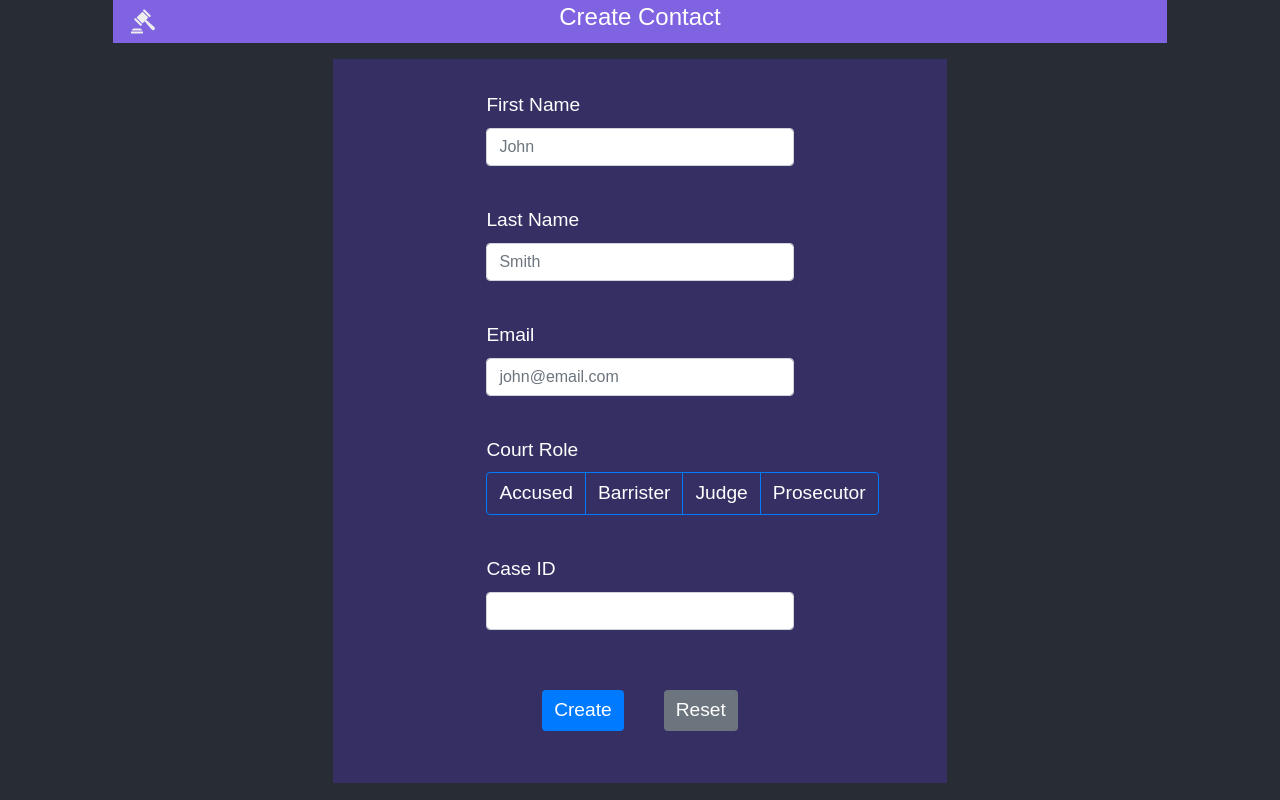
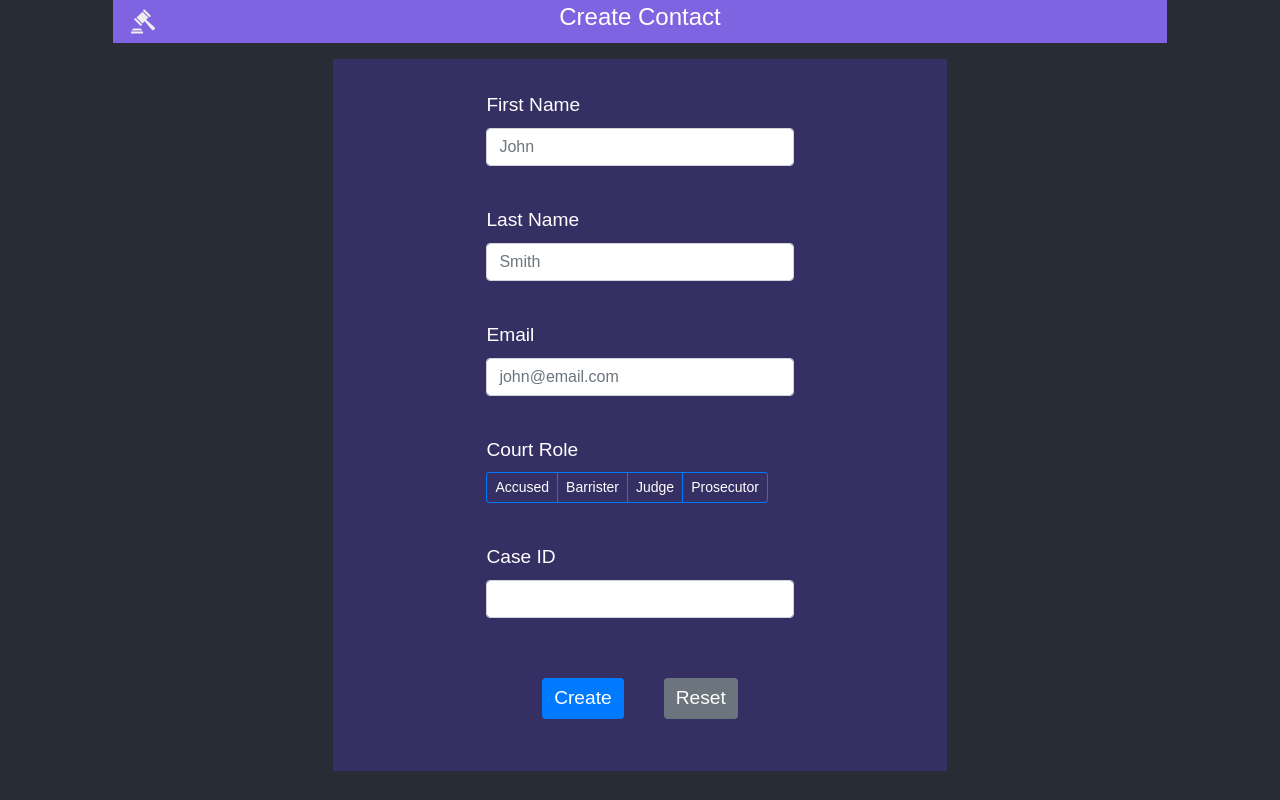
Before and after one commit to paulofernando/crm-client, a React (Create React App) app: page /contact/create in a window 1280 px wide. Built offline with nearby package versions, Linux system fonts and the light colour scheme.

Commit message:
Fix toggle button on create contact form

```diff
--- a/src/pages/contact/contact-form.jsx
+++ b/src/pages/contact/contact-form.jsx
@@ -2,8 +2,7 @@ import React from "react";
 import {
   Form,
   ToggleButtonGroup,
-  ToggleButton,
-  ButtonToolbar
+  ToggleButton
 } from "react-bootstrap";
 import { Formik } from "formik";
 import gql from "graphql-tag";
@@ -45,19 +44,6 @@ const CREATE_CONTACT = gql`
 `;
 
 const CreateContactForm = () => {
-  let formValues = {
-    firstName: "",
-    lastName: "",
-    caseRole: "",
-    email: "",
-    caseId: ""
-  }
-
-  const [caseRole, setCaseRole] = React.useState();
-  const handleCaseRoleChange = (selectedValue) => {
-    console.log(selectedValue)
-    formValues.caseRole = selectedValue
-  }
   return (
     <div>
       <Header title={"Create Contact"} />
@@ -66,7 +52,14 @@ const CreateContactForm = () => {
           {(createContact, { data }) => (
             <div>
               <Formik
-                initialValues={formValues}
+                enableReinitialize
+                initialValues={{
+                  firstName: "",
+                  lastName: "",
+                  email: "",
+                  caseRole: "",
+                  caseId: ""
+                }}
                 validationSchema={validContactSchema}
                 onSubmit={(values, { setSubmitting, resetForm }) => {
                   console.log(values)
@@ -93,7 +86,8 @@ const CreateContactForm = () => {
                   handleBlur,
                   handleSubmit,
                   isSubmitting,
-                  resetForm
+                  resetForm,
+                  setFieldValue
                 }) => (
                   <FORM onSubmit={handleSubmit} className="mx-auto">
                     <Form.Group controlId="formFirstName">
@@ -145,34 +139,38 @@ const CreateContactForm = () => {
                         <div className="error-message">{errors.email}</div>
                       ) : null}
                     </Form.Group>
-                    <Form.Group controlId="formEmail">
+                    <Form.Group controlId="formCaseRole">
                       <Form.Label>Court Role</Form.Label>
                         <ToggleButtonGroup
                           type="radio"
                           name="caseRole"
-                          onChange={handleCaseRoleChange}
+                          size="sm"
                         >
                           <ToggleButton
                             variant="outline-primary"
                             value={"Accused"}
+                            onChange={() => setFieldValue("caseRole", "Accused")}
                           >
                             Accused
                           </ToggleButton>
                           <ToggleButton
                             variant="outline-primary"
                             value={"Barrister"}
+                            onChange={() => setFieldValue("caseRole", "Barrister")}
                           >
                             Barrister
                           </ToggleButton>
                           <ToggleButton
                             variant="outline-primary"
                             value={"Judge"}
+                            onChange={() => setFieldValue("caseRole", "Judge")}
                           >
                             Judge
                           </ToggleButton>
                           <ToggleButton
                             variant="outline-primary"
                             value={"Prosecutor"}
+                            onChange={() => setFieldValue("caseRole", "Prosecutor")}
                           >
                             Prosecutor
                           </ToggleButton>
```
